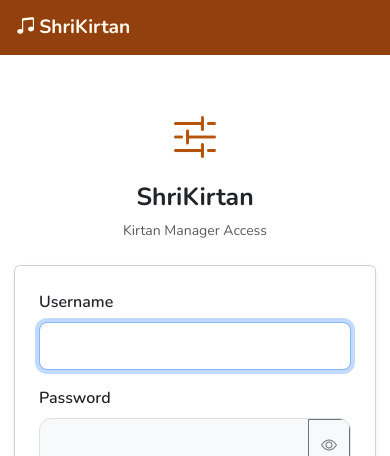
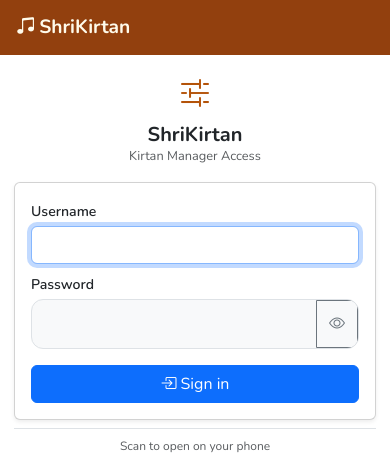
Before and after one commit to dharmesp/bhajan-kirtan, a Flask app: page /manage/login in a window 390 px wide. Shown: the top 456 px of the page. Run offline with Flask 3, Linux system fonts and the light colour scheme; data that the repository does not hold is empty; some libraries are stand-ins or nearby versions.

Commit message:
fix: compact manager login page layout for mobile
Reduced padding, icon/heading sizes, input sizes, and QR code size
to fit comfortably on small screens without excessive scrolling.

Co-Authored-By: Claude Sonnet 4.6 <noreply@anthropic.com>

```diff
--- a/shrikirtan/templates/manage/login.html
+++ b/shrikirtan/templates/manage/login.html
@@ -2,20 +2,20 @@
 {% block title %}Manager Login — {{ app_title }}{% endblock %}
 
 {% block content %}
-<div class="container py-5">
+<div class="container py-3">
   <div class="row justify-content-center">
-    <div class="col-12 col-sm-9 col-md-6 col-lg-4">
+    <div class="col-12 col-sm-8 col-md-5 col-lg-4">
 
-      <div class="text-center mb-4">
-        <i class="bi bi-sliders2 text-primary" style="font-size:3rem;"></i>
-        <h2 class="mt-2 fw-bold">{{ app_title }}</h2>
-        <p class="text-muted small">Kirtan Manager Access</p>
+      <div class="text-center mb-3">
+        <i class="bi bi-sliders2 text-primary" style="font-size:2rem;"></i>
+        <h5 class="mt-1 fw-bold mb-0">{{ app_title }}</h5>
+        <p class="text-muted" style="font-size:.8rem;">Kirtan Manager Access</p>
       </div>
 
       <div class="card shadow-sm">
-        <div class="card-body p-4">
+        <div class="card-body p-3">
           {% if error %}
-          <div class="alert alert-danger d-flex align-items-center gap-2">
+          <div class="alert alert-danger d-flex align-items-center gap-2 py-2 mb-2" style="font-size:.85rem;">
             <i class="bi bi-exclamation-triangle-fill flex-shrink-0"></i>
             {{ error }}
           </div>
@@ -24,16 +24,16 @@
           <form method="POST" action="{{ url_for('manage.login') }}" novalidate>
             <input type="hidden" name="csrf_token" value="{{ csrf_token() }}" />
 
-            <div class="mb-3">
-              <label for="username" class="form-label fw-semibold">Username</label>
-              <input type="text" class="form-control form-control-lg" id="username"
+            <div class="mb-2">
+              <label for="username" class="form-label fw-semibold mb-1" style="font-size:.88rem;">Username</label>
+              <input type="text" class="form-control" id="username"
                      name="username" required autocomplete="username" autofocus />
             </div>
 
-            <div class="mb-4">
-              <label for="password" class="form-label fw-semibold">Password</label>
+            <div class="mb-3">
+              <label for="password" class="form-label fw-semibold mb-1" style="font-size:.88rem;">Password</label>
               <div class="input-group">
-                <input type="password" class="form-control form-control-lg" id="password"
+                <input type="password" class="form-control" id="password"
                        name="password" required autocomplete="current-password" />
                 <button class="btn btn-outline-secondary" type="button" id="togglePw"
                         aria-label="Show/hide password">
@@ -42,25 +42,18 @@
               </div>
             </div>
 
-            <button type="submit" class="btn btn-primary btn-lg w-100">
+            <button type="submit" class="btn btn-primary w-100">
               <i class="bi bi-box-arrow-in-right me-1"></i>Sign in
             </button>
           </form>
         </div>
       </div>
 
-      <p class="text-center mt-3 mb-0">
-        <a href="{{ url_for('public.index') }}" class="text-muted small">
-          <i class="bi bi-arrow-left me-1"></i>Back to home
-        </a>
-      </p>
-
-      <!-- QR code — share with satsangis to open the site -->
-      <div class="text-center mt-4 pt-3 border-top">
-        <p class="text-muted mb-2" style="font-size:.8rem;">Scan to open on your phone</p>
+      <div class="text-center mt-2 pt-2 border-top">
+        <p class="text-muted mb-1" style="font-size:.75rem;">Scan to open on your phone</p>
         <img src="{{ url_for('public.home_qrcode') }}" alt="Site QR Code"
-             style="width:160px;height:160px;border-radius:8px;border:1px solid var(--bs-border-color);" />
-        <p class="text-muted mt-1" style="font-size:.72rem;">{{ request.host_url.rstrip('/') }}</p>
+             style="width:120px;height:120px;border-radius:6px;border:1px solid var(--bs-border-color);" />
+        <p class="text-muted mt-1 mb-0" style="font-size:.68rem;">{{ request.host_url.rstrip('/') }}</p>
       </div>
 
     </div>
```
